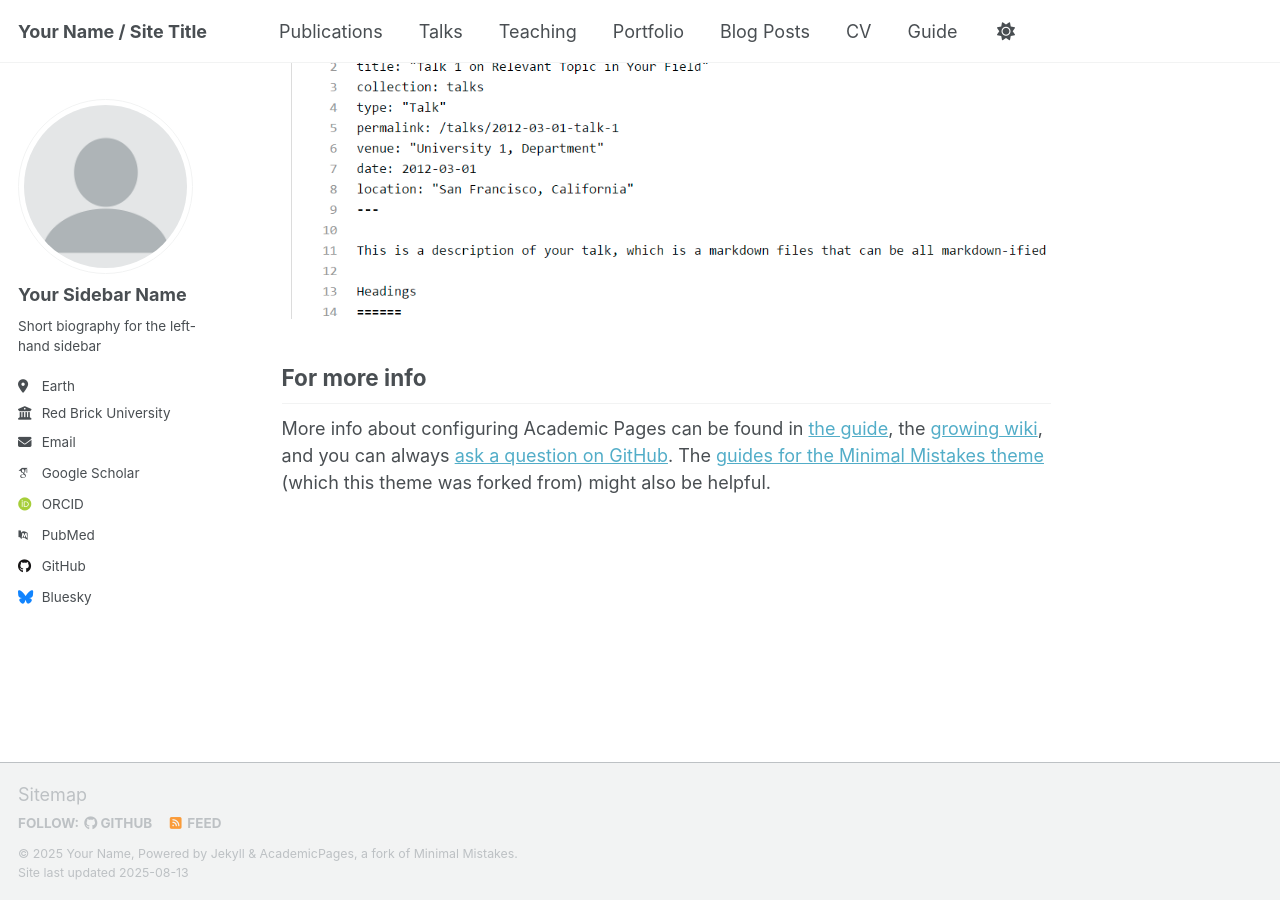
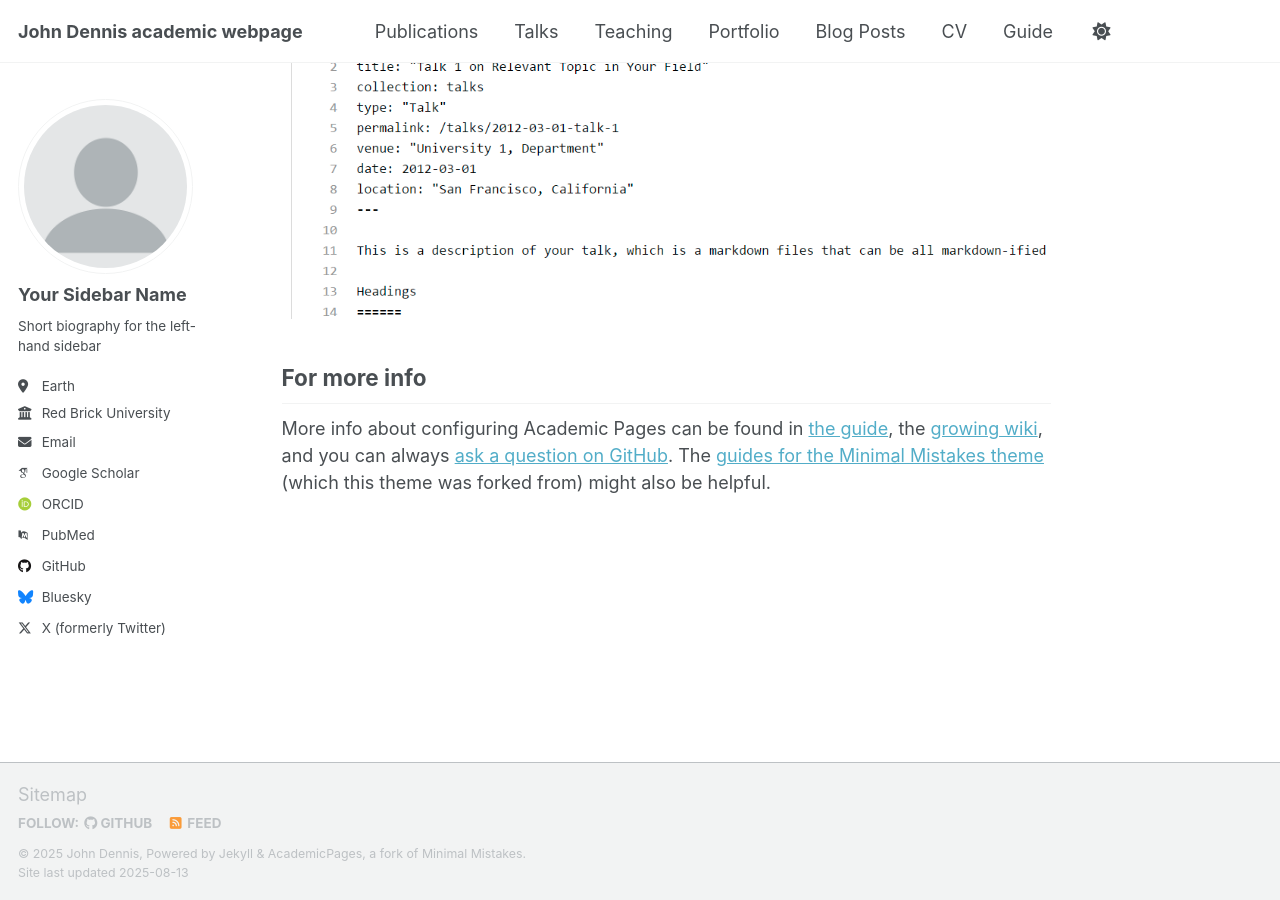
Before and after one commit to john-denn/john-denn.github.io, a Jekyll site: the page built from _pages/about.md, in a window 1280 px wide and 900 px high, scrolled down 2880 px. Built offline with Jekyll 4.4.1, drawn with Linux system fonts in a browser that asks for light colours; some web fonts are replaced; a script that is not in the unit is left out.

Commit message:
Update _config.yml

```diff
--- a/_config.yml
+++ b/_config.yml
@@ -9,10 +9,10 @@
 # Basic Site Settings
 locale                   : "en-US"
 site_theme               : "default" # Currently available options are "default", "air"
-title                    : "Your Name / Site Title"
+title                    : "John Dennis academic webpage"
 title_separator          : "-"
-name                     : &name "Your Name"
-description              : &description "personal description"
+name                     : &name "John Dennis"
+description              : &description "Associate Professor, University of Exeter, UK"
 url                      : https://academicpages.github.io # the base hostname & protocol for your site e.g. "https://[your GitHub username].github.io" or if you already have some other page hosted on Github then use "https://[your GitHub username].github.io/[Your Repo Name]"
 baseurl                  : "" # the subpath of your site, e.g. "/blog"
 repository               : "academicpages/academicpages.github.io"
@@ -70,7 +70,7 @@ author:
   steam            : # Username
   telegram         : # URL
   tumblr           : # Username
-  twitter          : # Username for X / Twitter
+  twitter          : "@john_den_" # Username for X / Twitter
   vine             : # Username
   weibo            : # Username
   wikipedia        : # Username
```
